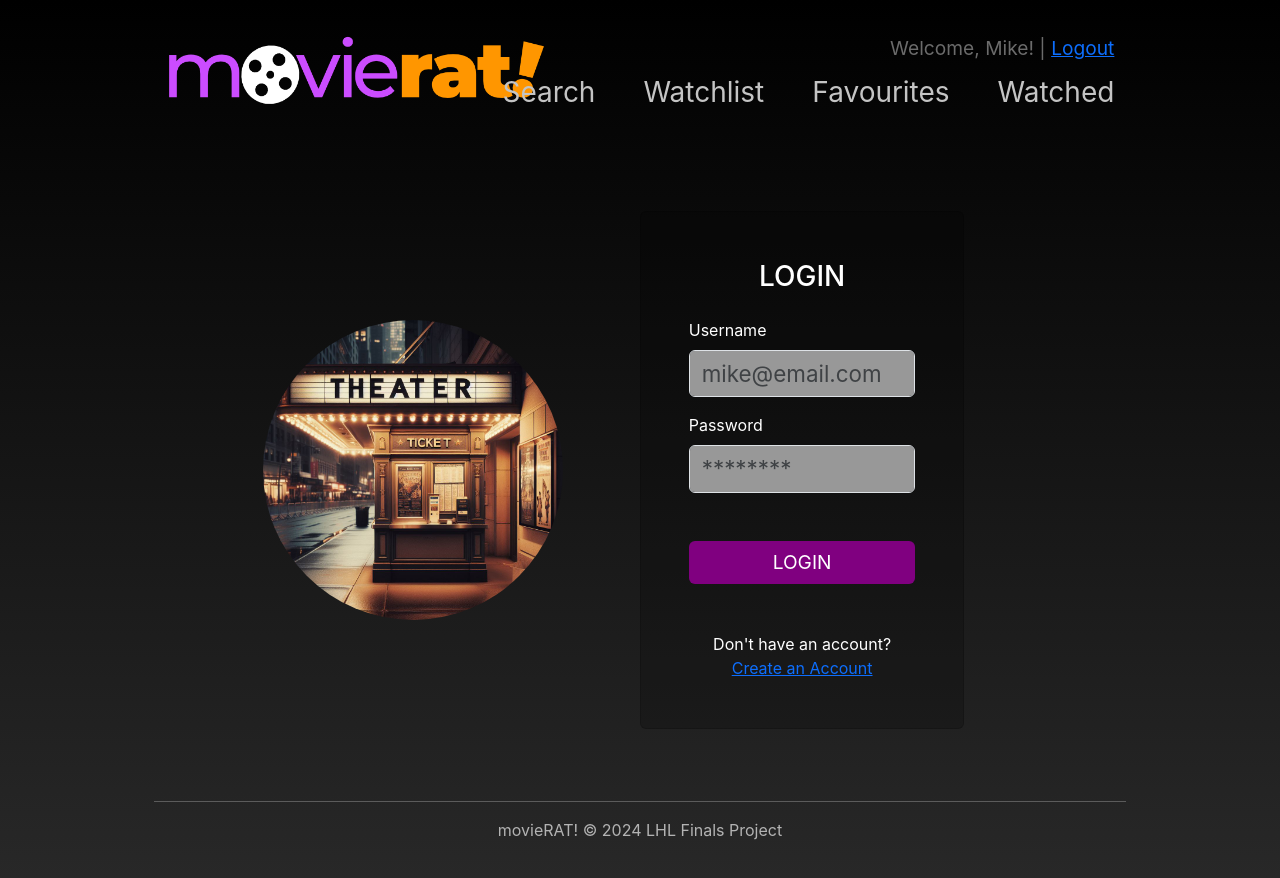
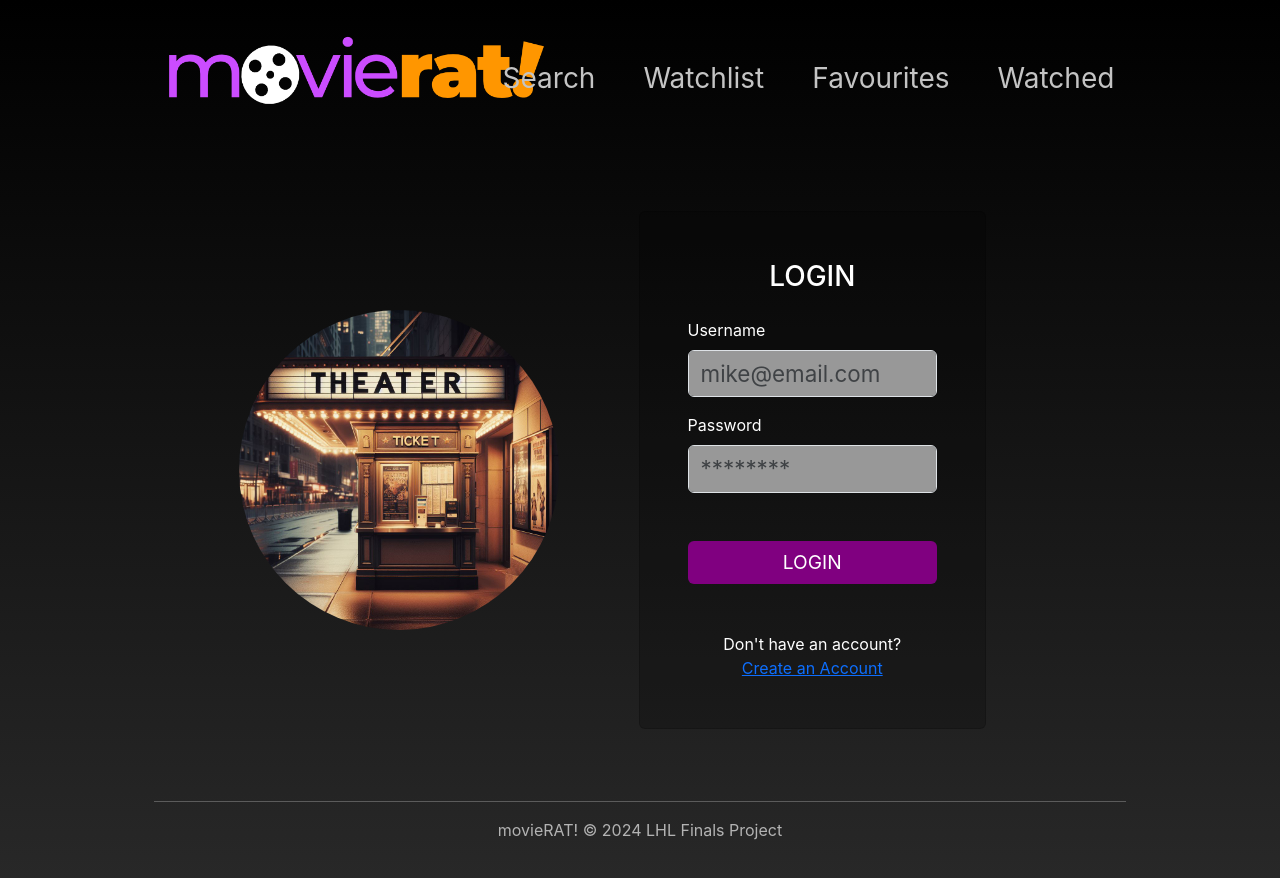
Before and after one commit to jonlaoxyz/movierat, a React (Create React App) app in the folder client/: page /login in a window 1280 px wide. Shown: the top 878 px of the page. Built offline with nearby package versions, Linux system fonts and the light colour scheme; the HTML template or start-up script is replaced by a standard one.

Commit message:
adjust some names

```diff
--- a/client/src/App.css
+++ b/client/src/App.css
@@ -79,7 +79,7 @@ ul {
   color:rgb(224, 224, 224);
   margin-left: auto;
   margin-right: auto;
-  max-width: 80%;
+  max-width: 85%;
 }
 
 .Intro h2 {
--- a/client/src/components/NavigationBar.js
+++ b/client/src/components/NavigationBar.js
@@ -10,7 +10,7 @@ export const NavigationBar = () => {
   const getNavLinkClass = ({ isActive }) => isActive ? 'nav-link fs-3 ms-lg-5 me-lg-0 ms-sm-3 me-sm-3 ms-xs-3 mx-xs-3 active' : 'nav-link fs-3 ms-lg-5 me-lg-0 ms-sm-3 me-sm-3 ms-xs-3 mx-xs-3';
 
   // Define the path of the login page
-  const loginPagePath = '/LogIn'; // Update with your actual path
+  const loginPagePath = '/login'; // Update with your actual path
 
   return (
     <header className="container-fluid">
@@ -28,7 +28,7 @@ export const NavigationBar = () => {
         <div className="col-lg-7 col-md-12 text-center text-lg-end">
           {/* Conditionally render the welcome message based on the current route */}
           {location.pathname !== loginPagePath && (
-            <p className="Welcome float">Welcome, Mike! | <a href="/LogIn">Logout</a></p>
+            <p className="Welcome float">Welcome, Mike! | <a href="/login">Logout</a></p>
           )}
           <nav className="navbar navbar-expand-lg navbar-transparent justify-content-center justify-content-lg-end">
             <NavLink className={({ isActive }) => getNavLinkClass({ isActive })} to="/search">Search</NavLink>
```
